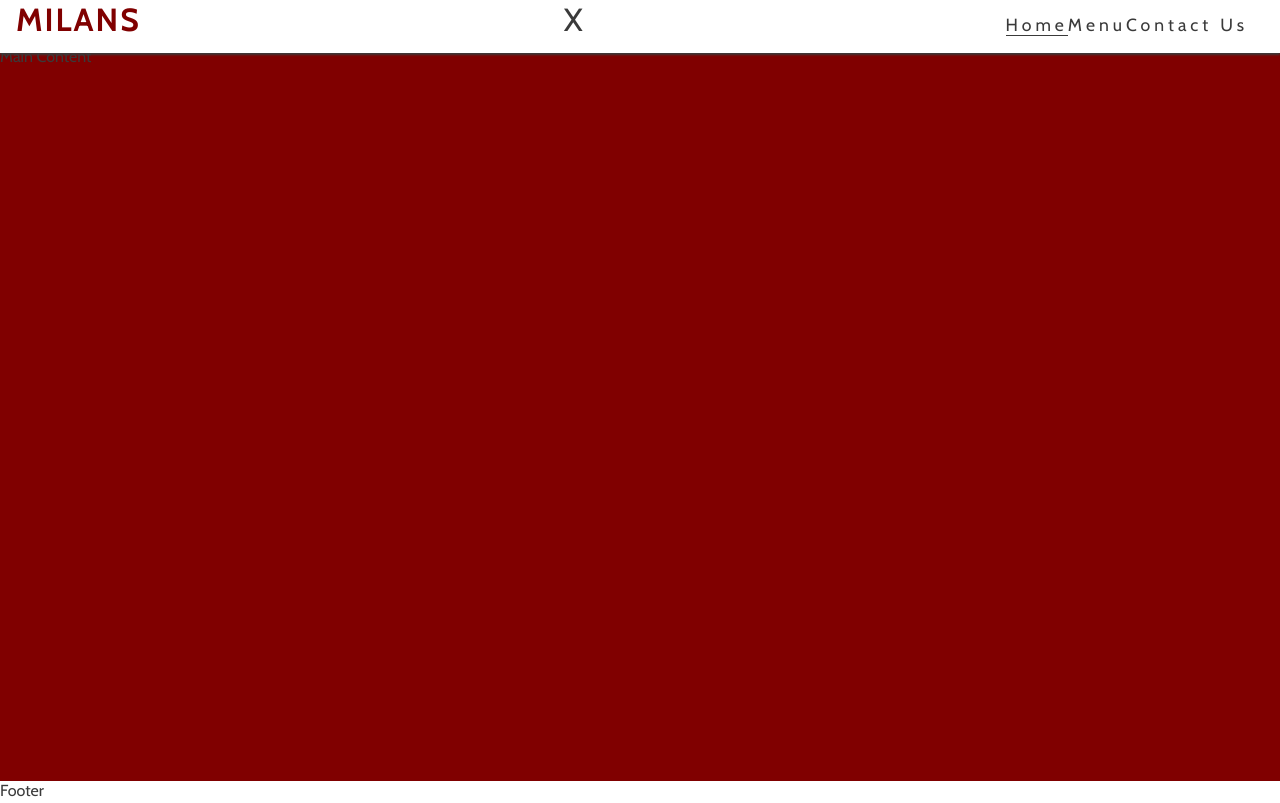
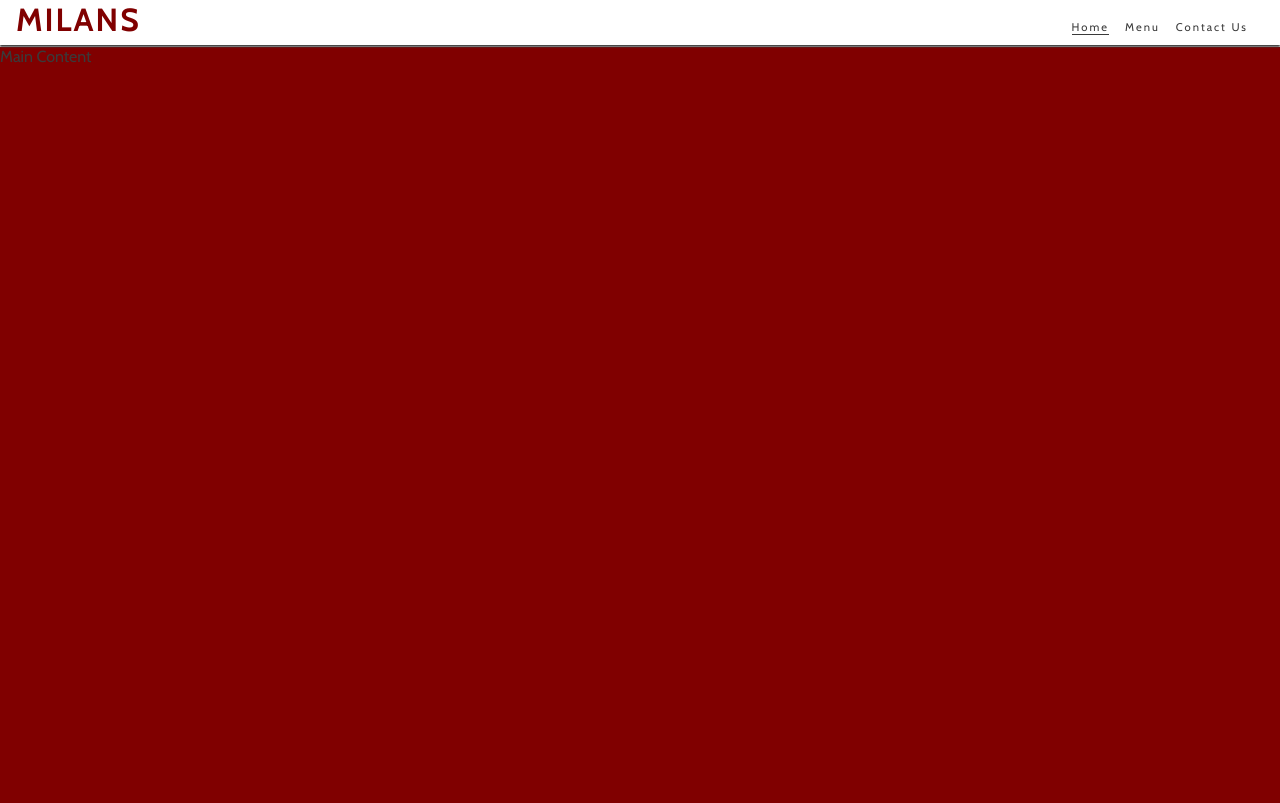
Before and after one commit to riiyu7/Milan-Food-CA, a plain HTML site: page index.html in a window 1280 px wide. Shown: the top 803 px of the page. Drawn offline with nearby package versions, Linux system fonts and the light colour scheme.

Commit message:
display navbar items, hide toggle label

```diff
--- a/assets/css/style.css
+++ b/assets/css/style.css
@@ -11,7 +11,7 @@
 
 /* General styles */
 body {
-    min-height: 100vh;
+    min-height: 150vh;
     display: flex;
     flex-direction: column;
     /* Generic project styles */
@@ -45,9 +45,9 @@ h1 {
 }
 
 #menu {
-    font-size: 110%;
-    letter-spacing: 4px;
-    list-style-type: none;
+    font-size: 70%;
+    letter-spacing: 2px;
+    list-style-type: none
 
 }
 
@@ -84,8 +84,6 @@ nav {
     font-size: 2rem;
 }
 
-/* Main content */
-
 main {
     background-color: maroon;
     /* Make main element to adjust to surplus space between header and footer */
@@ -114,3 +112,11 @@ footer {
     #menu {
         display: flex;
 }
+
+#menu > li {
+    padding-left: 1rem;
+}
+
+.nav-toggle-label {
+    display: none;
+}
```
